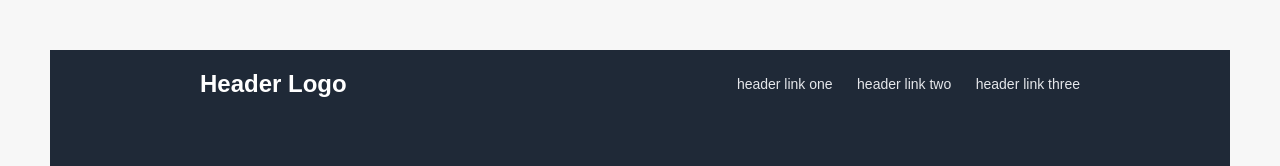
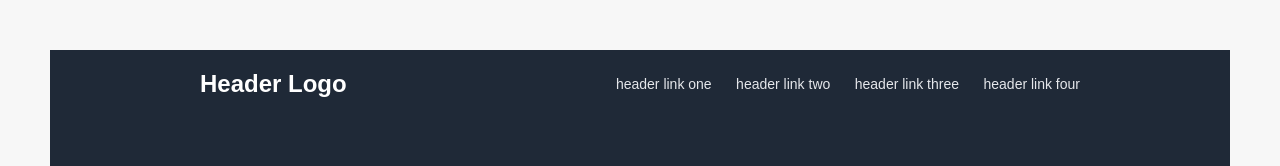
Before and after one commit to srimathi2005-d/firsthtml, a plain HTML site: page index.html in a window 1280 px wide. Shown: the top 166 px of the page. Drawn offline with Linux system fonts and the light colour scheme.

Commit message:
ninth commit

```diff
--- a/index.html
+++ b/index.html
@@ -14,6 +14,7 @@
       <a href="stonepaper.html">header link one</a>
       <a href="home.html">header link two</a>
       <a href="cols.html">header link three</a>
+      <a href="map.js">header link four</a>
     </nav>
   </header>
 
```
Also changed, not shown: map.js (renamed from 1310/map.js).
